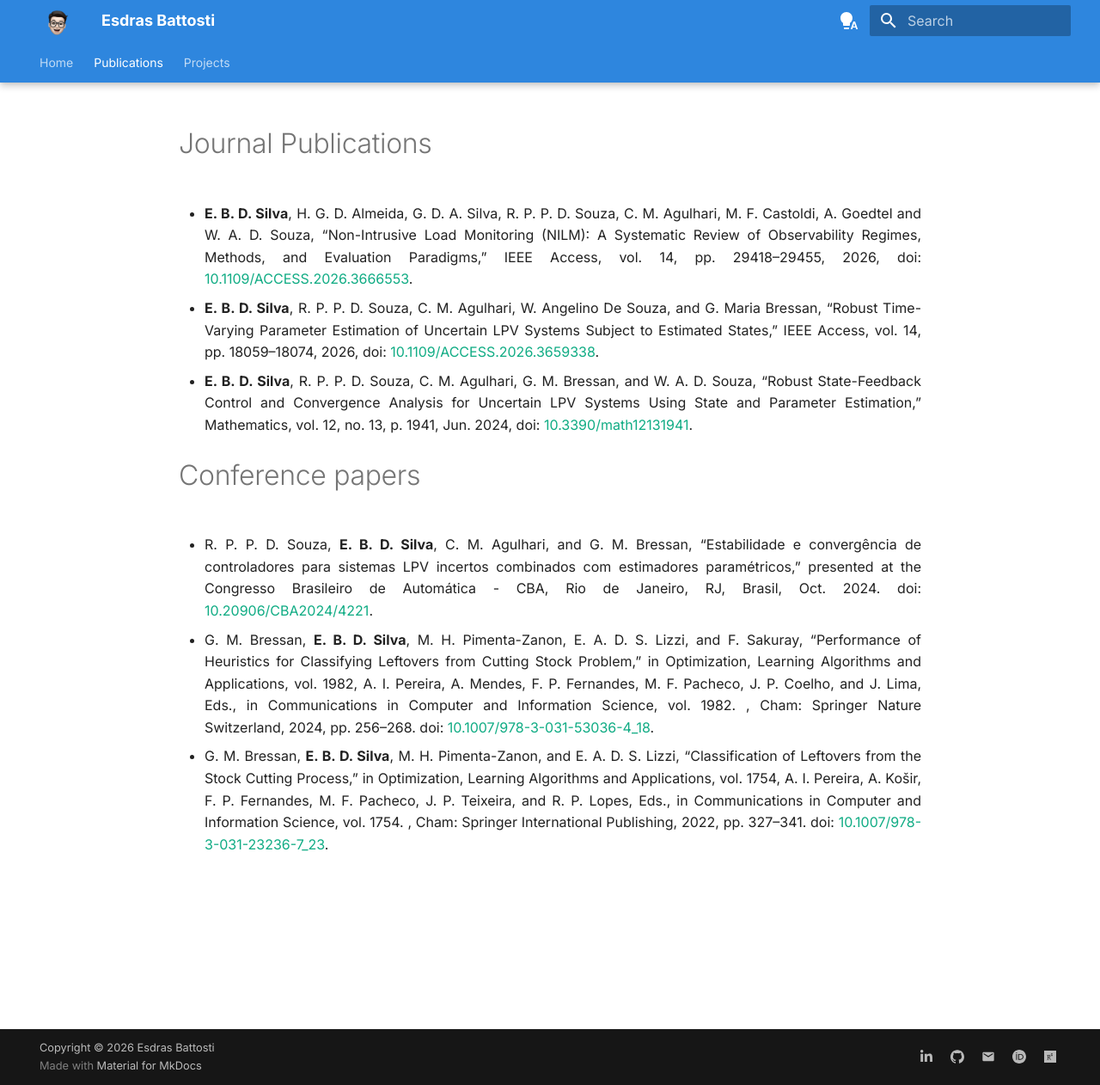
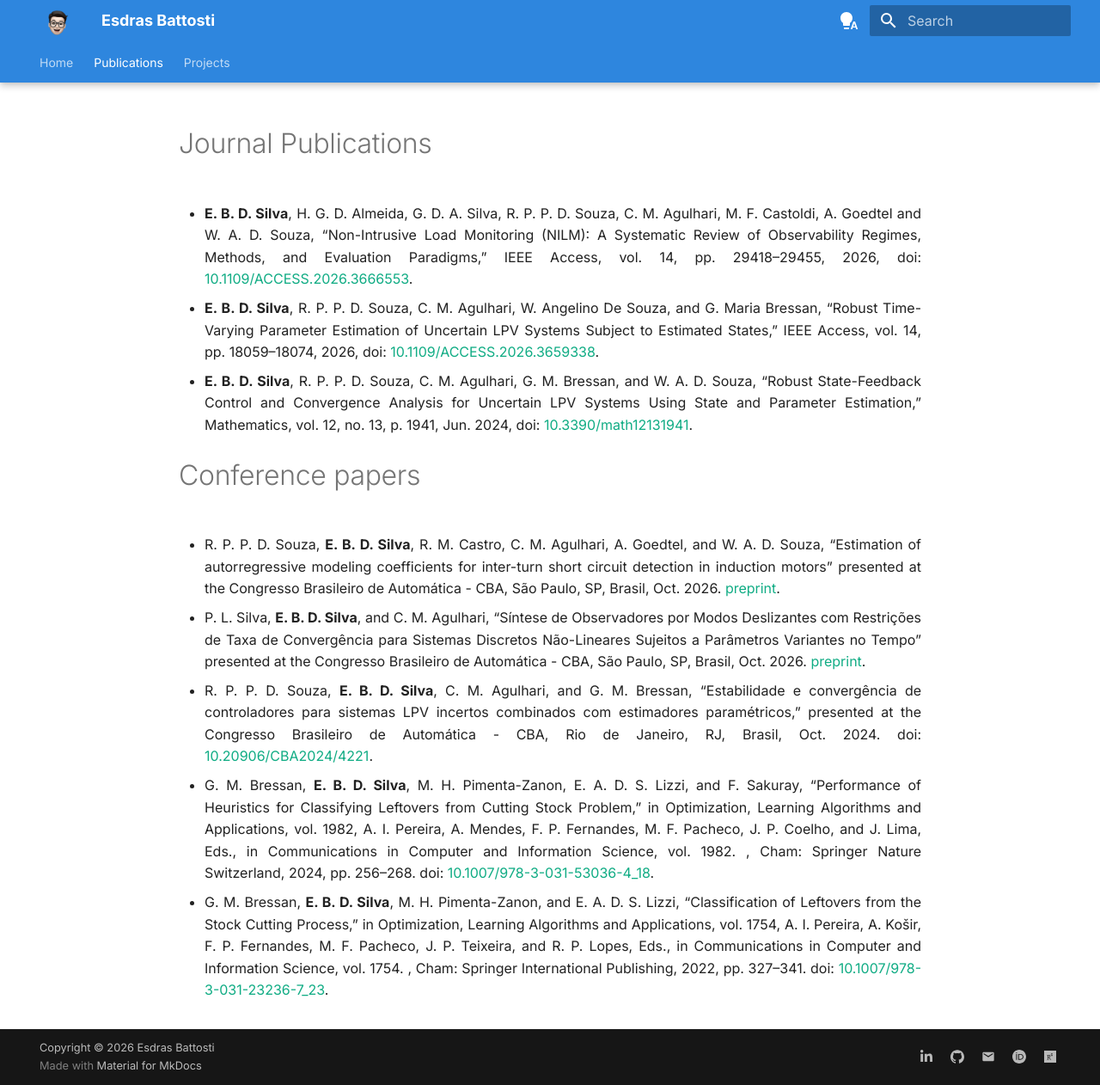
Before and after one commit to ximiraxelo/ximiraxelo.github.io, an MkDocs documentation site: the page built from docs/publications.md, in a window 1280 px wide and 1262 px high. Shown: the whole window at 86% size. Built offline with MkDocs 1.6.1 and Material for MkDocs 9.7.7, drawn with Linux system fonts in a browser that asks for light colours.

Commit message:
add cba 2026 papers

```diff
--- a/docs/publications.md
+++ b/docs/publications.md
@@ -13,6 +13,10 @@ hide:
 
 # Conference papers
 
+* R. P. P. D. Souza, **E. B. D. Silva**, R. M. Castro, C. M. Agulhari, A. Goedtel, and W. A. D. Souza, “Estimation of autorregressive modeling coefficients for inter-turn short circuit detection in induction motors” presented at the Congresso Brasileiro de Automática - CBA, São Paulo, SP, Brasil, Oct. 2026. [preprint](https://ojs.sba.org.br/index.php/cba/article/view/6317/5664).
+
+* P. L. Silva, **E. B. D. Silva**, and C. M. Agulhari, “Síntese de Observadores por Modos Deslizantes com Restrições de Taxa de Convergência para Sistemas Discretos Não-Lineares Sujeitos a Parâmetros Variantes no Tempo” presented at the Congresso Brasileiro de Automática - CBA, São Paulo, SP, Brasil, Oct. 2026. [preprint](https://ojs.sba.org.br/index.php/cba/article/view/6049/5396).
+
 * R. P. P. D. Souza, **E. B. D. Silva**, C. M. Agulhari, and G. M. Bressan, “Estabilidade e convergência de controladores para sistemas LPV incertos combinados com estimadores paramétricos,” presented at the Congresso Brasileiro de Automática - CBA, Rio de Janeiro, RJ, Brasil, Oct. 2024. doi: [10.20906/CBA2024/4221](https://doi.org/10.20906/CBA2024/4221).
 
 * G. M. Bressan, **E. B. D. Silva**, M. H. Pimenta-Zanon, E. A. D. S. Lizzi, and F. Sakuray, “Performance of Heuristics for Classifying Leftovers from Cutting Stock Problem,” in Optimization, Learning Algorithms and Applications, vol. 1982, A. I. Pereira, A. Mendes, F. P. Fernandes, M. F. Pacheco, J. P. Coelho, and J. Lima, Eds., in Communications in Computer and Information Science, vol. 1982. , Cham: Springer Nature Switzerland, 2024, pp. 256–268. doi: [10.1007/978-3-031-53036-4_18](https://doi.org/10.1007/978-3-031-53036-4_18).
```
